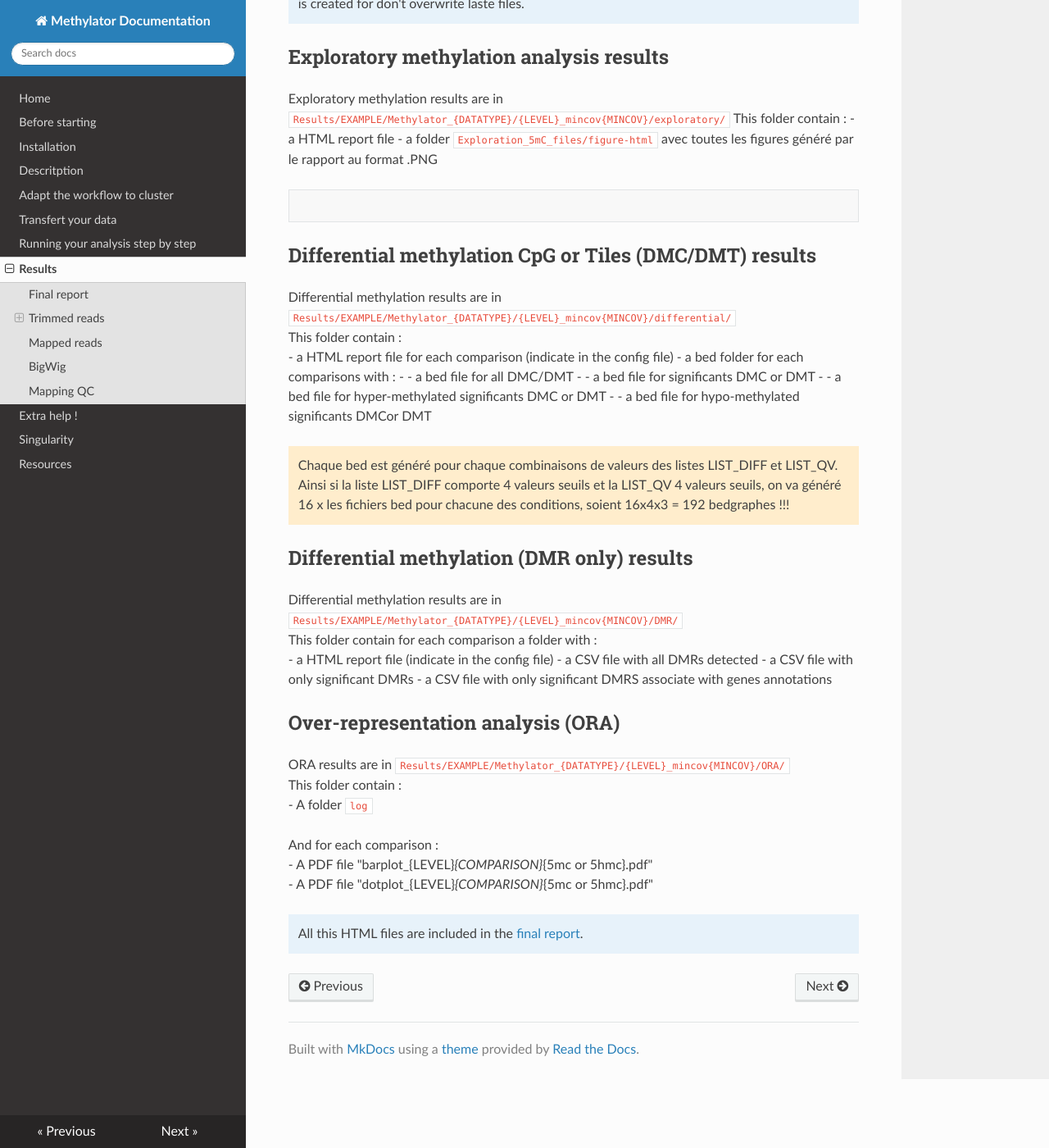
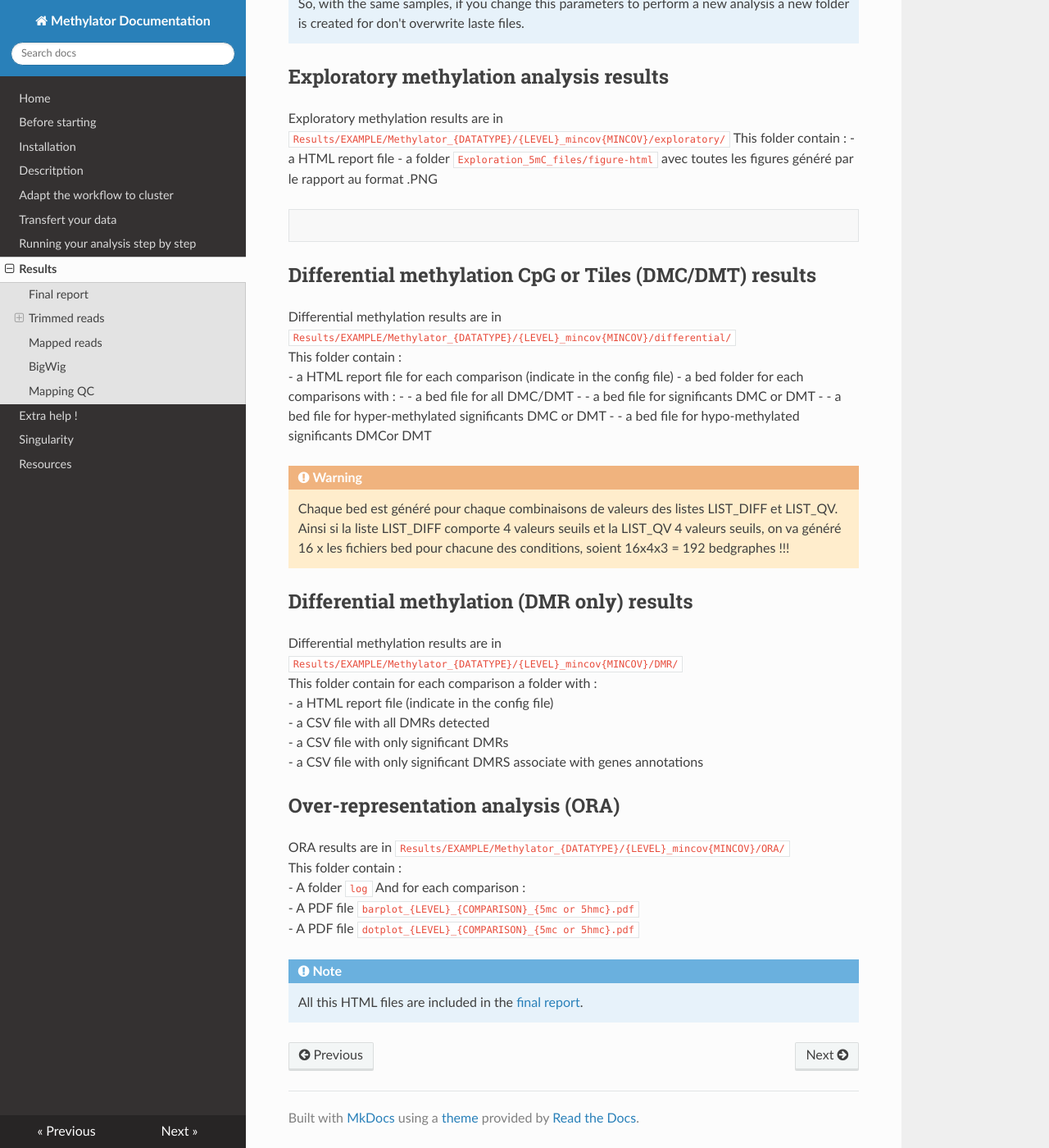
Before and after one commit to parisepigenetics/Methylator-Documentation, an MkDocs documentation site: the page built from docs/results.md, in a window 1280 px wide and 1400 px high, scrolled down 5080 px. Shown: the whole window at 82% size. Built offline with MkDocs 1.6.1, drawn with Linux system fonts in a browser that asks for light colours; nearby versions of some CDN libraries; some of the changed text lies outside the part shown.

Commit message:
Update results.md

```diff
--- a/docs/results.md
+++ b/docs/results.md
@@ -99,8 +99,8 @@ Detailed description of all the outputs of the workflow is included below.
 
 ## Trimmed reads
 After trimming, the FASTQ are stored in the data folder defined in `configs/config_main.yaml` at `BIGDATAPATH:`.
-
-In this examples the trim FASTQ files will be stored in `/shared/projects/YourProjectName/Methylator/data/EXAMPLE/trim/`. They are named
+In this examples the trim FASTQ files will be stored in `/shared/projects/YourProjectName/Methylator/data/EXAMPLE/trim/`.
+They are named :
 - Sample1_R1_val_1.fq
 - Sample1_R2_val_2.fq
 
@@ -215,9 +215,9 @@ Once again **MultiQC** aggregates the results of all the samples and you can hav
 # Statisical analysis results
 
 All files of the staticticals analysis are in `Results/EXAMPLE/Methylator_{DATATYPE}/{LEVEL}_mincov{MINCOV}/`
-DATATYPE corresponding to the type of data ( : WGBS, RRBS or NANOPORE).
-LEVEL corresponding to the level of analysis (per base or tiles).
-And MINCOV corresponding at the minimum of coverage choose for retain CpG.
+**DATATYPE** corresponding to the type of data ( : WGBS, RRBS or NANOPORE).
+**LEVEL** corresponding to the level of analysis (per base or tiles).
+And **MINCOV** corresponding at the minimum of coverage choose for retain CpG.
 
 !!! note
     So, with the same samples, if you change this parameters to perform a new analysis a new folder is created for don't overwrite laste files.
@@ -244,7 +244,7 @@ This folder contain :
 - - a bed file for hypo-methylated significants DMCor DMT
 
 
-!!! warning ""
+!!! warning
     Chaque bed est généré pour chaque combinaisons de valeurs des listes LIST_DIFF et LIST_QV. Ainsi si la liste LIST_DIFF comporte 4 valeurs seuils et la LIST_QV 4 valeurs seuils, on va généré 16 x les fichiers bed pour chacune des conditions, soient 16x4x3 = 192 bedgraphes !!!
 
 
@@ -263,10 +263,9 @@ This folder contain for each comparison a folder with :
 ORA results are in `Results/EXAMPLE/Methylator_{DATATYPE}/{LEVEL}_mincov{MINCOV}/ORA/`
 This folder contain :
 - A folder `log`
+And for each comparison :
+- A PDF file `barplot_{LEVEL}_{COMPARISON}_{5mc or 5hmc}.pdf`
+- A PDF file `dotplot_{LEVEL}_{COMPARISON}_{5mc or 5hmc}.pdf`
 
-And for each comparison :
-- A PDF file "barplot_{LEVEL}_{COMPARISON}_{5mc or 5hmc}.pdf"
-- A PDF file "dotplot_{LEVEL}_{COMPARISON}_{5mc or 5hmc}.pdf"
-
-!!! note ""
+!!! note
     All this HTML files are included in the [final report](#final-report).
```
